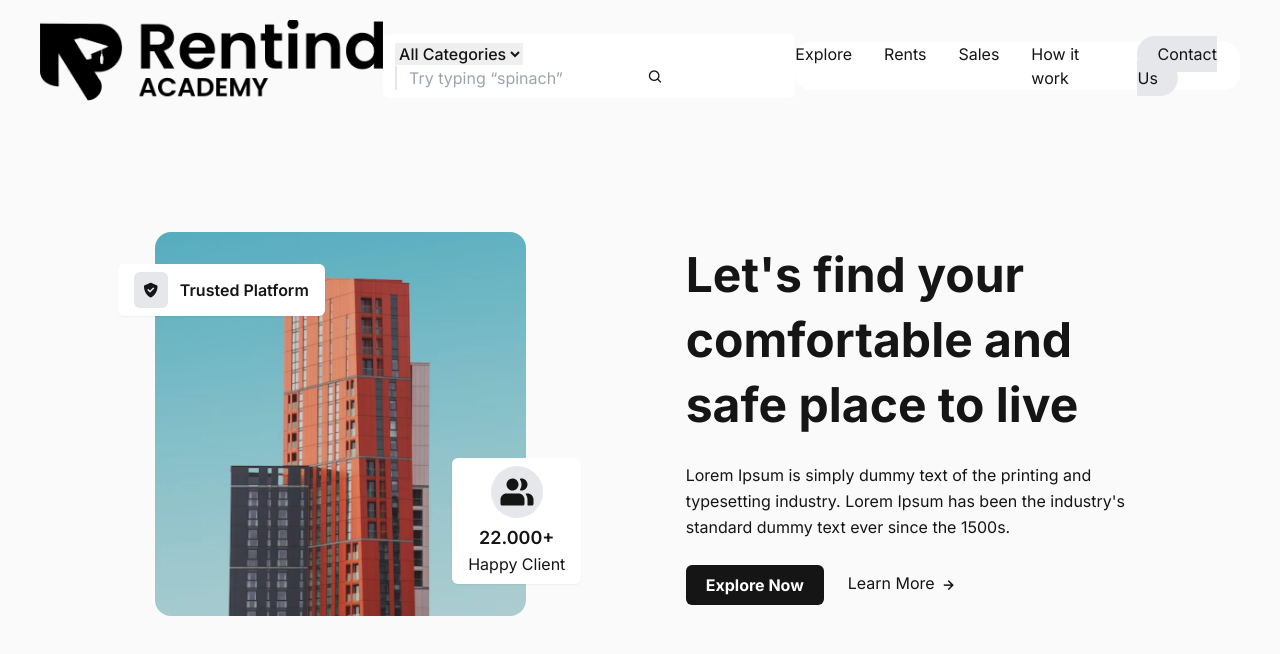
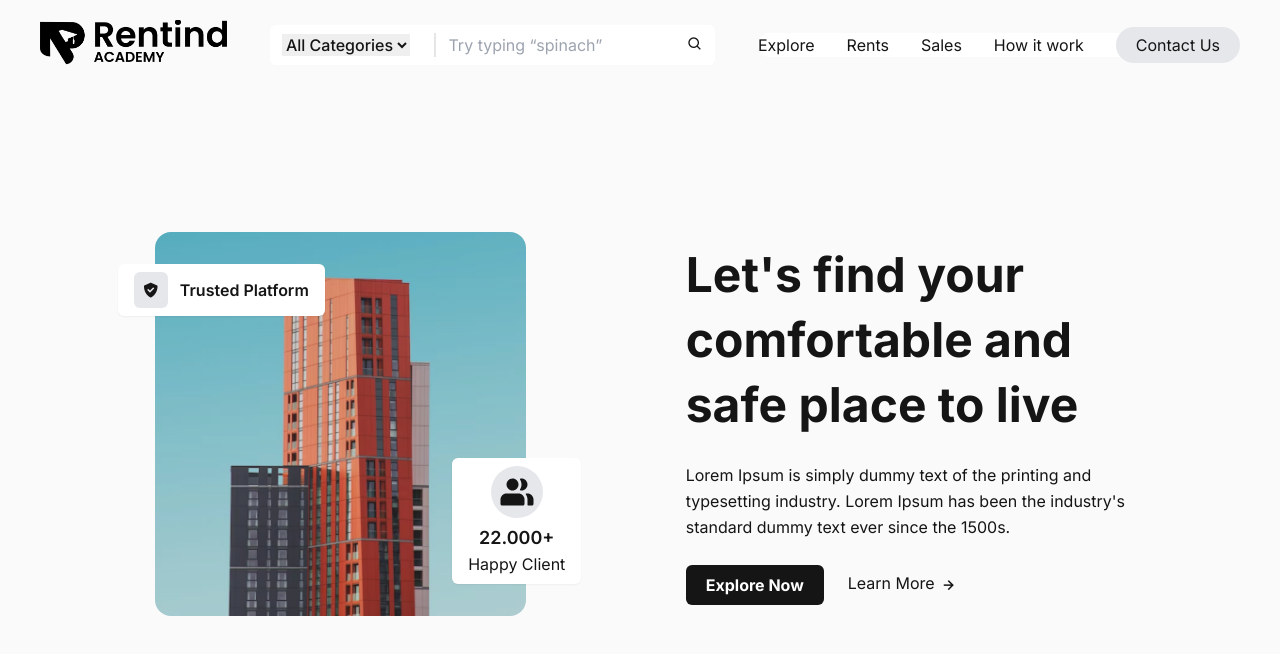
Before and after one commit to rafikahutamiputri/project-rentind, a website: page index.html in a window 1280 px wide. Drawn offline with nearby package versions, Linux system fonts and the light colour scheme; files that its build step writes are made by us from their sources.

Commit message:
new logo

```diff
--- a/index.html
+++ b/index.html
@@ -23,7 +23,7 @@
     <header
         class="container w-full mx-auto px-5 py-3 flex lg:px-10 lg:py-5 justify-between items-center fixed top-0 z-50">
         <div>
-            <img src="assets/img/LOGO.png" alt="Rentind Academy">
+            <img src="assets/img/LOGO.png" alt="Rentind Academy" width="187" height="50.81">
         </div>
         <div class="hidden lg:block bg-white px-3 py-2 rounded-md">
             <select name="" id="" class="outline-none mr-5 font-medium">
```
